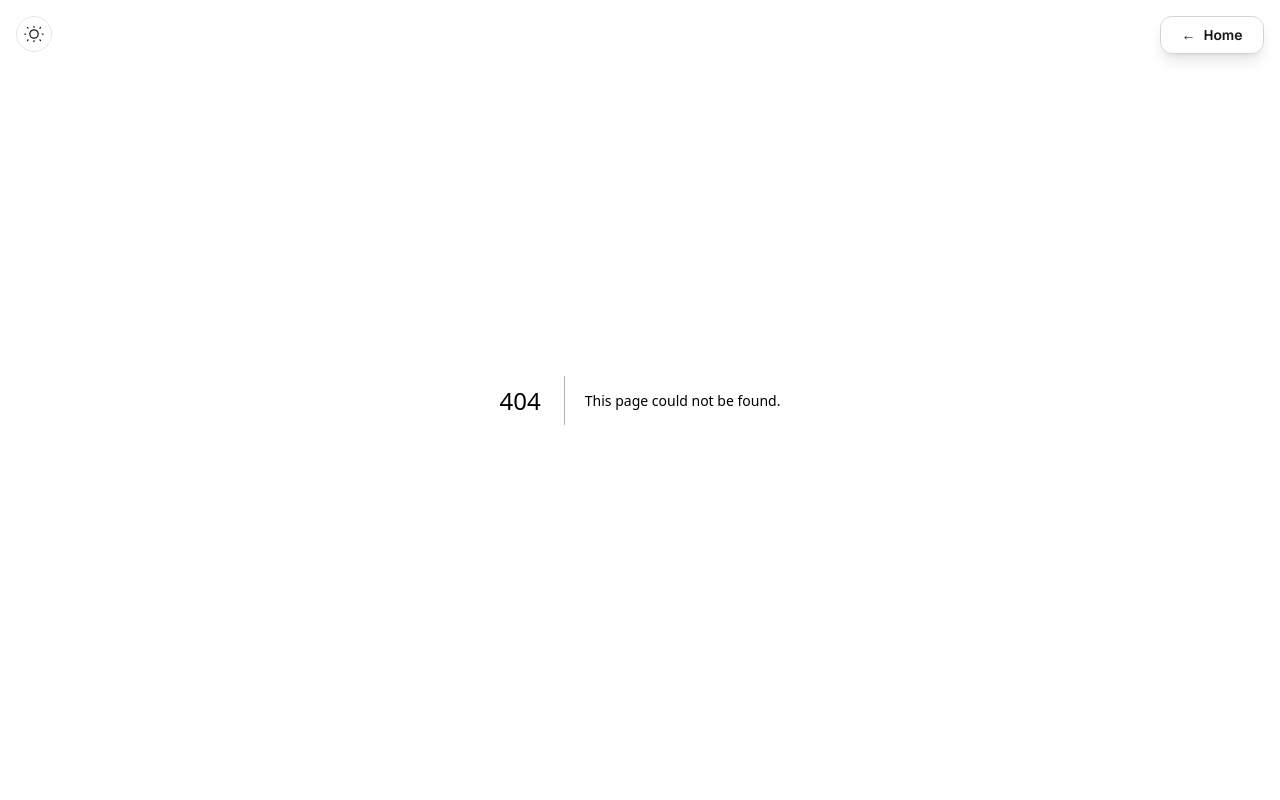
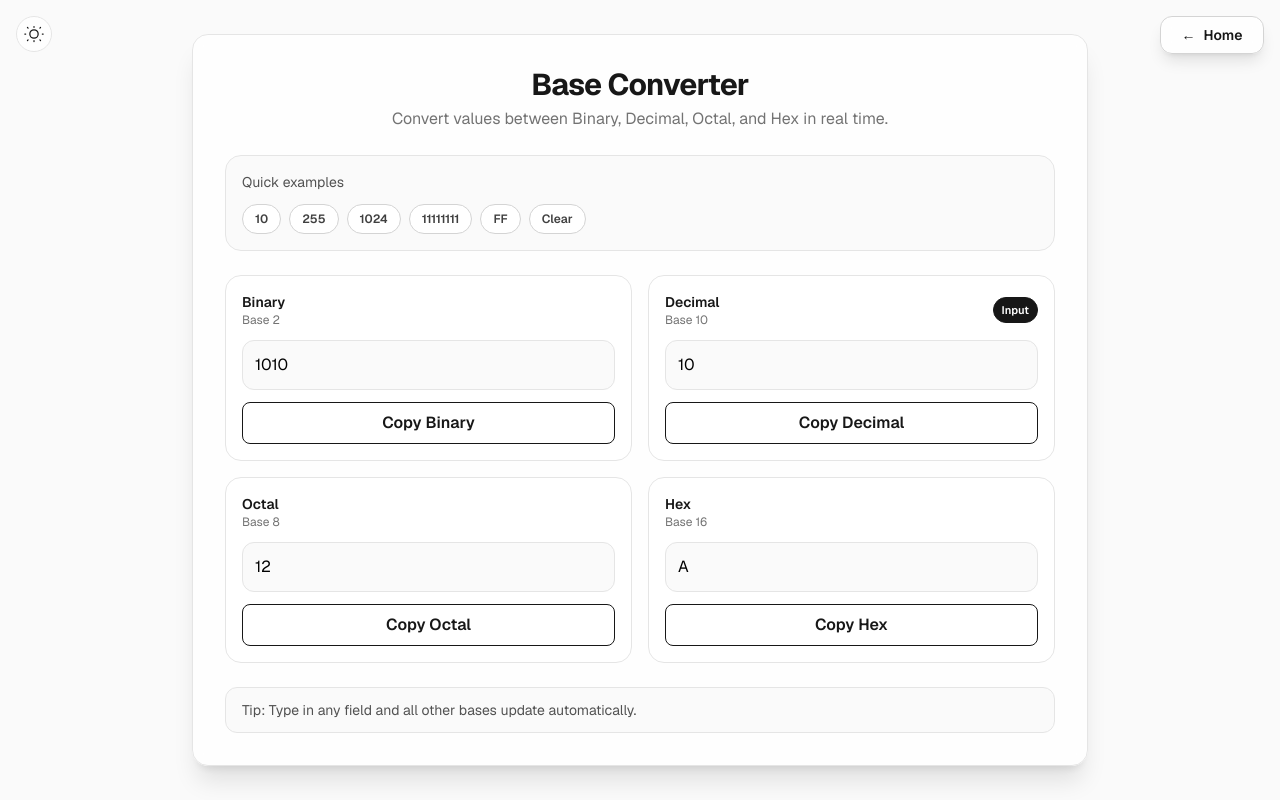
Before and after one commit to ius-sharma/boring-tools, a Next.js app: page /base-converter in a window 1280 px wide. Before the commit this address had no page. Built offline with nearby package versions, Linux system fonts and the light colour scheme.

Commit message:
Add Base Converter (upcoming): update homepage and README

```diff
--- /dev/null
+++ b/app/base-converter/page.jsx
@@ -0,0 +1,246 @@
+"use client";
+
+import { useMemo, useState } from "react";
+
+const BASES = {
+  binary: 2,
+  decimal: 10,
+  octal: 8,
+  hex: 16,
+};
+
+const EXAMPLES = [
+  { label: "10", value: "10", base: "decimal" },
+  { label: "255", value: "255", base: "decimal" },
+  { label: "1024", value: "1024", base: "decimal" },
+  { label: "11111111", value: "11111111", base: "binary" },
+  { label: "FF", value: "FF", base: "hex" },
+];
+
+function normalizeInput(raw) {
+  return raw.replace(/[_\s]/g, "").trim();
+}
+
+function isValidForBase(value, base) {
+  if (!value) return true;
+
+  const checks = {
+    binary: /^-?[01]+$/,
+    decimal: /^-?[0-9]+$/,
+    octal: /^-?[0-7]+$/,
+    hex: /^-?[0-9a-fA-F]+$/,
+  };
+
+  return checks[base].test(value);
+}
+
+function parseToBigInt(value, base) {
+  const negative = value.startsWith("-");
+  const unsigned = negative ? value.slice(1) : value;
+
+  if (!unsigned) return null;
+
+  const parsed = BigInt(parseInt(unsigned, BASES[base]));
+  // parseInt can lose precision for huge numbers, so use manual fallback.
+  if (unsigned.length > 14) {
+    let total = 0n;
+    const radix = BigInt(BASES[base]);
+
+    for (const char of unsigned.toLowerCase()) {
+      const digit = parseInt(char, BASES[base]);
+      total = total * radix + BigInt(digit);
+    }
+
+    return negative ? -total : total;
+  }
+
+  return negative ? -parsed : parsed;
+}
+
+function toBaseString(number, base) {
+  const output = number.toString(BASES[base]);
+  return base === "hex" ? output.toUpperCase() : output;
+}
+
+export default function BaseConverterPage() {
+  const [sourceBase, setSourceBase] = useState("decimal");
+  const [sourceValue, setSourceValue] = useState("10");
+  const [copiedField, setCopiedField] = useState("");
+
+  const cleanedSource = useMemo(() => normalizeInput(sourceValue), [sourceValue]);
+
+  const conversion = useMemo(() => {
+    if (!cleanedSource) {
+      return {
+        binary: "",
+        decimal: "",
+        octal: "",
+        hex: "",
+        error: "",
+      };
+    }
+
+    if (!isValidForBase(cleanedSource, sourceBase)) {
+      const hints = {
+        binary: "Binary accepts only 0 and 1.",
+        decimal: "Decimal accepts digits 0 to 9.",
+        octal: "Octal accepts digits 0 to 7.",
+        hex: "Hex accepts 0-9 and A-F.",
+      };
+
+      return {
+        binary: "",
+        decimal: "",
+        octal: "",
+        hex: "",
+        error: hints[sourceBase],
+      };
+    }
+
+    try {
+      const parsed = parseToBigInt(cleanedSource, sourceBase);
+
+      if (parsed === null) {
+        return {
+          binary: "",
+          decimal: "",
+          octal: "",
+          hex: "",
+          error: "Enter a valid value.",
+        };
+      }
+
+      return {
+        binary: toBaseString(parsed, "binary"),
+        decimal: toBaseString(parsed, "decimal"),
+        octal: toBaseString(parsed, "octal"),
+        hex: toBaseString(parsed, "hex"),
+        error: "",
+      };
+    } catch {
+      return {
+        binary: "",
+        decimal: "",
+        octal: "",
+        hex: "",
+        error: "Could not convert this value. Please check the input format.",
+      };
+    }
+  }, [cleanedSource, sourceBase]);
+
+  const fields = [
+    { key: "binary", label: "Binary", placeholder: "e.g. 1010" },
+    { key: "decimal", label: "Decimal", placeholder: "e.g. 42" },
+    { key: "octal", label: "Octal", placeholder: "e.g. 52" },
+    { key: "hex", label: "Hex", placeholder: "e.g. 2A" },
+  ];
+
+  const handleFieldChange = (base, value) => {
+    setSourceBase(base);
+    setSourceValue(value);
+  };
+
+  const handleCopy = async (base) => {
+    const text = sourceBase === base ? sourceValue : conversion[base];
+    if (!text) return;
+
+    try {
+      await navigator.clipboard.writeText(text);
+      setCopiedField(base);
+      setTimeout(() => setCopiedField(""), 1200);
+    } catch {
+      setCopiedField("");
+    }
+  };
+
+  return (
+    <div className="min-h-screen bg-neutral-50 flex items-center justify-center p-4 font-sans">
+      <div className="bg-white/80 backdrop-blur shadow-xl rounded-2xl p-6 sm:p-8 w-full max-w-4xl border border-neutral-200 flex flex-col gap-6">
+        <div className="text-center flex flex-col gap-1">
+          <h1 className="text-3xl font-bold tracking-tight text-neutral-900">Base Converter</h1>
+          <p className="text-neutral-500 text-base">Convert values between Binary, Decimal, Octal, and Hex in real time.</p>
+        </div>
+
+        <div className="rounded-2xl border border-neutral-200 bg-neutral-50 p-4 flex flex-col gap-3">
+          <p className="text-sm text-neutral-600">Quick examples</p>
+          <div className="flex flex-wrap gap-2">
+            {EXAMPLES.map((item) => (
+              <button
+                key={`${item.base}-${item.value}`}
+                type="button"
+                onClick={() => {
+                  setSourceBase(item.base);
+                  setSourceValue(item.value);
+                }}
+                className="rounded-full border border-neutral-300 bg-white px-3 py-1.5 text-xs font-semibold text-neutral-700 hover:border-neutral-900 hover:text-neutral-900 transition"
+              >
+                {item.label}
+              </button>
+            ))}
+            <button
+              type="button"
+              onClick={() => {
+                setSourceBase("decimal");
+                setSourceValue("");
+              }}
+              className="rounded-full border border-neutral-300 bg-white px-3 py-1.5 text-xs font-semibold text-neutral-700 hover:border-neutral-900 hover:text-neutral-900 transition"
+            >
+              Clear
+            </button>
+          </div>
+        </div>
+
+        <div className="grid grid-cols-1 md:grid-cols-2 gap-4">
+          {fields.map((field) => {
+            const active = sourceBase === field.key;
+            const value = active ? sourceValue : conversion[field.key];
+
+            return (
+              <div key={field.key} className="rounded-2xl border border-neutral-200 bg-white p-4 flex flex-col gap-3">
+                <div className="flex items-center justify-between gap-2">
+                  <div>
+                    <p className="text-sm font-semibold text-neutral-900">{field.label}</p>
+                    <p className="text-xs text-neutral-500">Base {BASES[field.key]}</p>
+                  </div>
+                  {active && <span className="text-[11px] font-semibold rounded-full border border-neutral-900 bg-neutral-900 text-white px-2 py-1">Input</span>}
+                </div>
+
+                <input
+                  value={value}
+                  onChange={(event) => handleFieldChange(field.key, event.target.value)}
+                  placeholder={field.placeholder}
+                  className="w-full p-3 border border-neutral-200 rounded-xl bg-neutral-50 focus:outline-none focus:ring-2 focus:ring-neutral-900 transition text-base text-black placeholder:text-neutral-300"
+                />
+
+                <button
+                  type="button"
+                  onClick={() => handleCopy(field.key)}
+                  disabled={!value}
+                  className={`w-full border py-2 rounded-lg font-semibold transition focus:outline-none focus:ring-2 focus:ring-neutral-900 ${
+                    value
+                      ? "border-neutral-900 text-neutral-900 hover:bg-neutral-900 hover:text-white"
+                      : "border-neutral-300 text-neutral-400 cursor-not-allowed"
+                  }`}
+                >
+                  {copiedField === field.key ? "Copied" : `Copy ${field.label}`}
+                </button>
+              </div>
+            );
+          })}
+        </div>
+
+        {conversion.error ? (
+          <div className="rounded-xl border border-rose-200 bg-rose-50 px-4 py-3 text-sm text-rose-800">{conversion.error}</div>
+        ) : (
+          <div className="rounded-xl border border-neutral-200 bg-neutral-50 px-4 py-3 text-sm text-neutral-600">
+            Tip: Type in any field and all other bases update automatically.
+          </div>
+        )}
+      </div>
+
+      <style jsx global>{`
+        html { font-family: 'Inter', 'Helvetica Neue', Arial, 'system-ui', sans-serif; }
+      `}</style>
+    </div>
+  );
+}
--- a/app/page.jsx
+++ b/app/page.jsx
@@ -148,6 +148,14 @@ const tools = [
     status: "Live",
     isNew: true,
   },
+  {
+    id: "base-converter",
+    name: "Base Converter",
+    href: "/base-converter",
+    category: "Developer",
+    description: "Convert Binary, Decimal, Octal, and Hex instantly.",
+    status: "Upcoming",
+  },
 ];
 
 const upcomingTools = [
@@ -156,6 +164,13 @@ const upcomingTools = [
     name: "Video Transcriber",
     category: "Media",
     description: "Transcribe video audio to text quickly and accurately.",
+    eta: "Coming Soon",
+  },
+  {
+    id: "base-converter",
+    name: "Base Converter",
+    category: "Developer",
+    description: "Convert Binary, Decimal, Octal, and Hex instantly.",
     eta: "Coming Soon",
   },
 ];
@@ -179,6 +194,7 @@ const liveToolIds = new Set([
   "truth-or-dare-play",
   "roast-my-todo-list",
   "markdown-previewer",
+
 ]);
 
 // Derive the currently available live tools and the rest (moved to upcoming)
@@ -186,9 +202,12 @@ const availableTools = tools.filter((t) => liveToolIds.has(t.id));
 const otherTools = tools.filter((t) => !liveToolIds.has(t.id));
 
 // Compose the authoritative upcoming list (existing upcoming + moved tools)
+const upcomingIds = new Set(upcomingTools.map((t) => t.id));
 const allUpcoming = [
   ...upcomingTools,
-  ...otherTools.map((t) => ({ id: t.id, name: t.name, category: t.category, description: t.description, eta: "Coming Soon" })),
+  ...otherTools
+    .filter((t) => !upcomingIds.has(t.id))
+    .map((t) => ({ id: t.id, name: t.name, category: t.category, description: t.description, eta: "Coming Soon" })),
 ];
 
 const quickFilters = [
```
Also changed, not shown: 1 other file (tests, documents, lock files or other folders).
